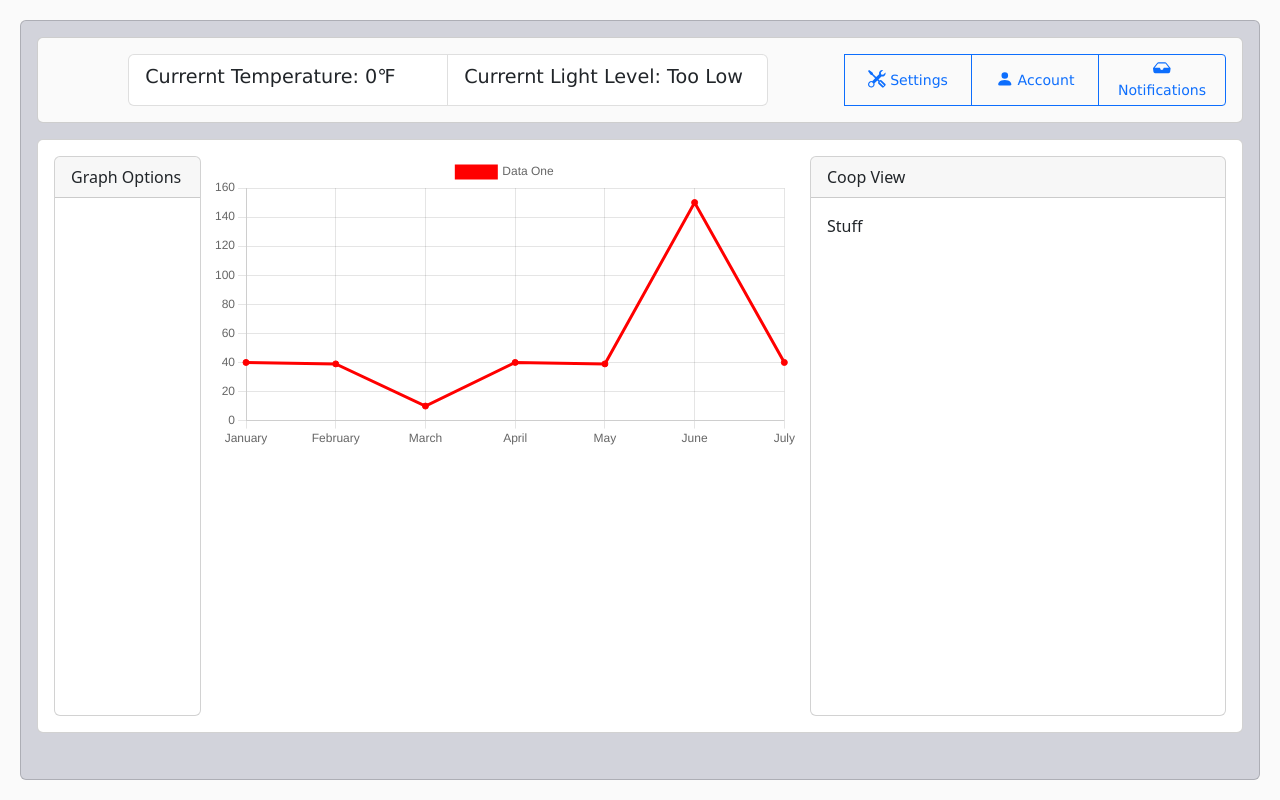
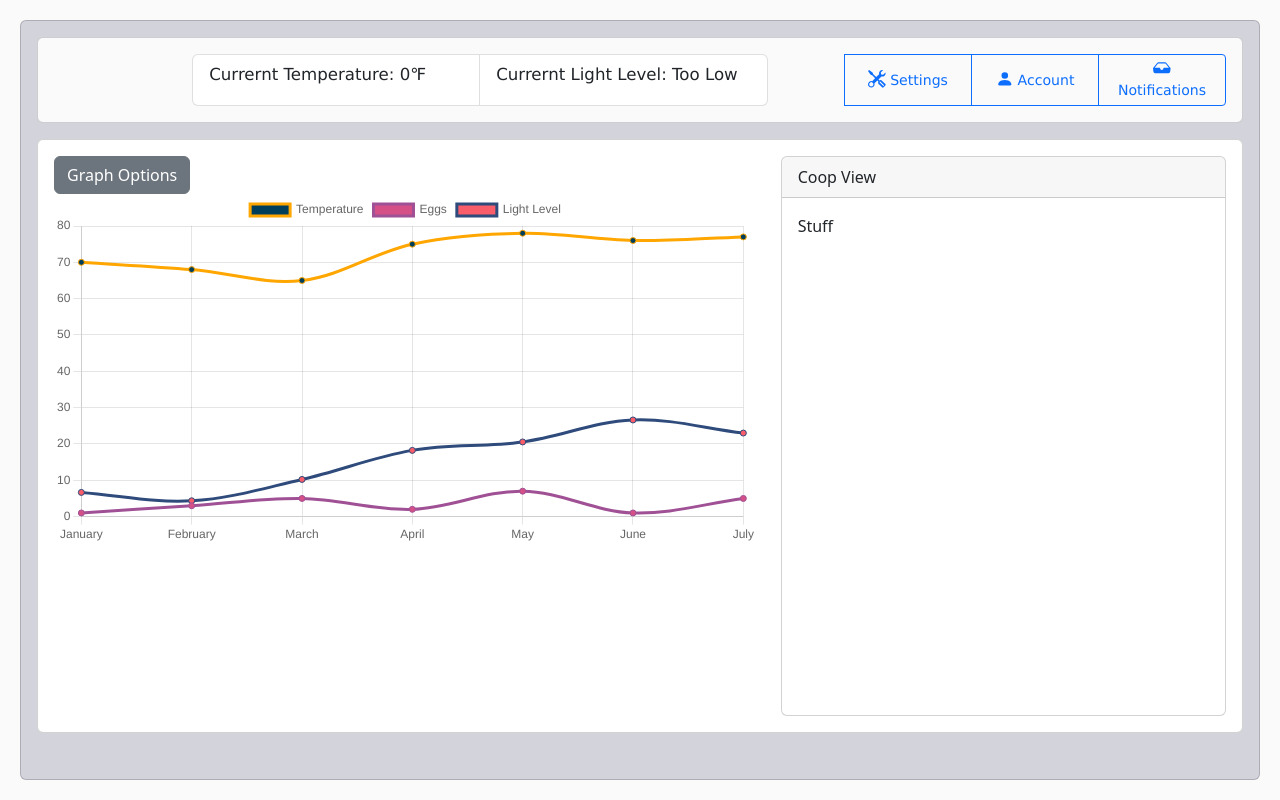
Before and after one commit to SamNicklez/smart-iot-chicken-coop, a Vue app in the folder Client/: page / in a window 1280 px wide. Built offline with nearby package versions, Linux system fonts and the light colour scheme.

Commit message:
added sidebar client

```diff
--- a/Client/src/App.vue
+++ b/Client/src/App.vue
@@ -33,6 +33,14 @@ import { Line as LineChartGenerator } from 'vue-chartjs'
       currentTemp: 0, //Current temperature of the given coop
       currLight: true, //If the current level of light is adequate
       isAdmin: false, //If user is an admin, if true, can access settings menu
+      startDate: this.subtractSeven(new Date()),
+      endDate: new Date().toLocaleDateString(),
+      selectedCheck: [], // Must be an array reference!
+      options: [
+        { text: 'Temperature', value: 'temp' },
+        { text: 'Eggs', value: 'egg' },
+        { text: 'Light Level', value: 'light' },
+      ],
       chartData: {
         labels: [
           'January',
@@ -45,16 +53,29 @@ import { Line as LineChartGenerator } from 'vue-chartjs'
         ],
         datasets: [
           {
-              label: 'Data One',
-              data: [40, 39, 10, 40, 39, 150, 40],
-              borderColor: '#FF0000',
-              backgroundColor: '#FF0000',
+            label: 'Temperature',
+            data: [70, 68, 65, 75, 78, 76, 77],
+            borderColor: '#ffa600',
+            backgroundColor: '#003f5c',
+          },
+          {
+            label: 'Eggs',
+            data: [1, 3, 5, 2, 7, 1, 5],
+            borderColor: '#a05195',
+            backgroundColor: '#d45087',
+          },
+          {
+            label: 'Light Level',
+            data: [6.66, 4.36, 10.23, 18.23, 20.55, 26.6, 23],
+            borderColor: '#2f4b7c',
+            backgroundColor: '#f95d6a',
           },
         ],
       },
       chartOptions: {
         responsive: true,
         maintainAspectRatio: true,
+        tension: .35,
       },
     }
   },
@@ -62,6 +83,7 @@ import { Line as LineChartGenerator } from 'vue-chartjs'
    * Runs of the load of the webpage
    */
   created() {
+    //should grab the weekly statistics of temperature, eggs and light level
   },
   /**
    * All methods needed to run web app
@@ -91,22 +113,28 @@ import { Line as LineChartGenerator } from 'vue-chartjs'
       }
     },
     /**
-     * Opens the settings modal on button click
+     *
+     * @param {DateTime} date is the date we want to subtract seven days from
+     * @returns {string} The date in MM/DD/YYYY format with 7 days taken off
      */
-    clickSettings() {
-
+    subtractSeven(date) {
+      date.setDate(date.getDate() - 7);
+      return date.toLocaleDateString()
     },
     /**
-     * Opens the account modal on button click
+     * function that is called when a Graph option checkbox is ticked
      */
-    clickAccount() {
-
+    checkboxChange(){
+      //determine which checboxes are ticked
     },
     /**
-     * Opens the notification modal on button click
+     * function that is called when a graph option datebox is selected
      */
-    clickNoti() {
-
+    dateChange(){
+      //Determine what data we want
+      //API Call to grab shit between the two dates
+      //Need to calculate correct range of data to put stuff in
+      //set the datasets equal to it
     }
   },
 }
@@ -114,14 +142,40 @@ import { Line as LineChartGenerator } from 'vue-chartjs'
 
 <template>
   <div v-if="!isMobile()">
+    <b-modal id="startupModal" title="logIn">
+      stuff
+    </b-modal>
+    <b-modal id="accountModal" title="Account Information">
+      more stuff
+    </b-modal>
+    <b-modal id="notificationModal">
+      even more stuff
+    </b-modal>
+    <b-modal id="settingsModal" title="Settings">
+    <p class="my-4">Hello from modal!</p>
+    </b-modal>
+    <b-sidebar id="graphSettingsSidebar" title="Graph Settings" shadow>
+      <div class="px-3 py-2">
+        <div style="align-items: center; text-align: center;">
+              <b-form-datepicker @input="dateChange" id="enter-datepicker" :placeholder="this.subtractSeven(new Date())"
+                :date-format-options="{ year: 'numeric', month: 'numeric', day: 'numeric' }" v-model="startDate" size="sm"
+                style="font-size: 1.5vw;"></b-form-datepicker>
+              To
+              <b-form-datepicker @input="dateChange" id="enter-datepicker" :placeholder="new Date().toLocaleDateString()"
+                :date-format-options="{ year: 'numeric', month: 'numeric', day: 'numeric' }" v-model="endDate" size="sm"
+                style="font-size: 1.5vw;"></b-form-datepicker>
+              <b-form-checkbox-group @input="checkboxChange" style="text-align: left; margin-top: 0.5vh;" size="lg" id="graphOptions" v-model="selectedCheck" :options="options"></b-form-checkbox-group>
+            </div>
+      </div>
+    </b-sidebar>
     <div class="mainContainer">
       <b-card class="mainCard">
         <b-card class="topCard">
           <b-button-group style="float: right; position: relative;">
             <b-list-group horizontal="md" style="margin-right: 6vw;">
-              <b-list-group-item style="font-size: 1.5vw; width: 25vw;">Currernt Temperature: {{ this.currentTemp
+              <b-list-group-item style="font-size: 1.3vw; width: 22.5vw;">Currernt Temperature: {{ this.currentTemp
               }}&#x2109;</b-list-group-item>
-              <b-list-group-item style="font-size: 1.5vw; width: 25vw">Currernt Light Level: {{ this.checkLight()
+              <b-list-group-item style="font-size: 1.3vw; width: 22.5vw">Currernt Light Level: {{ this.checkLight()
               }}</b-list-group-item>
             </b-list-group>
             <b-button @click="clickSettings" variant="outline-primary" size="sm" style="width:10vw; font-size: 1.1vw">
@@ -136,12 +190,9 @@ import { Line as LineChartGenerator } from 'vue-chartjs'
           </b-button-group>
         </b-card>
         <b-card class="bottomCard">
-          <b-card class="optionsCard" header="Graph Options">
-            <div style="align-items: center;">
-            </div>
-          </b-card>
           <div class="chart">
-            <LineChartGenerator :chart-options="chartOptions" :chart-data="chartData"/>
+            <b-button v-b-toggle.graphSettingsSidebar>Graph Options</b-button>
+            <LineChartGenerator :chart-options="chartOptions" :chart-data="chartData" />
           </div>
           <b-card class="coopCard" header="Coop View">
             Stuff
@@ -164,20 +215,12 @@ import { Line as LineChartGenerator } from 'vue-chartjs'
 
 .chart {
   float: left;
-  width: 50%;
-  margin-right: 1%;
-}
-
-.optionsCard {
-  float: left;
-  width: 12.5%;
-  min-height: 70vh;
-  margin-right: 1%;
+  width: 60%;
 }
 
 .coopCard {
-  float: left;
-  width: 35.5%;
+  float: right;
+  width: 38%;
   min-height: 70vh;
 }
 
--- a/Client/src/main.js
+++ b/Client/src/main.js
@@ -5,7 +5,10 @@ import 'vuetify/dist/vuetify.min.css'
 import 'bootstrap/dist/css/bootstrap.css'
 import 'bootstrap-vue/dist/bootstrap-vue.css'
 import { Line } from 'vue-chartjs'
+import { FormDatepickerPlugin } from 'bootstrap-vue'
 
+
+Vue.use(FormDatepickerPlugin)
 Vue.use(Line)
 Vue.config.productionTip = false
 Vue.use(BadgePlugin)
```
Lines whose indentation alone changed are shown as unchanged.
